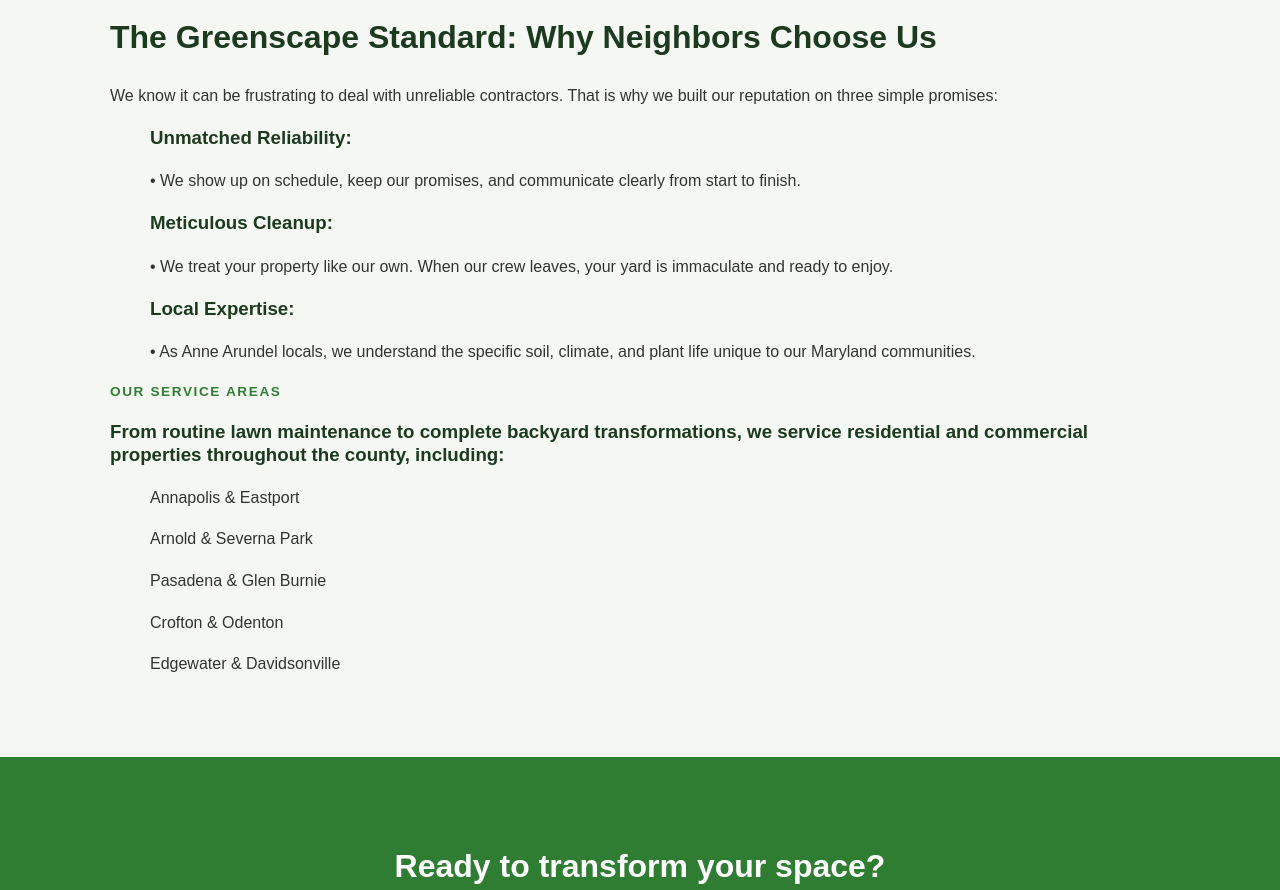
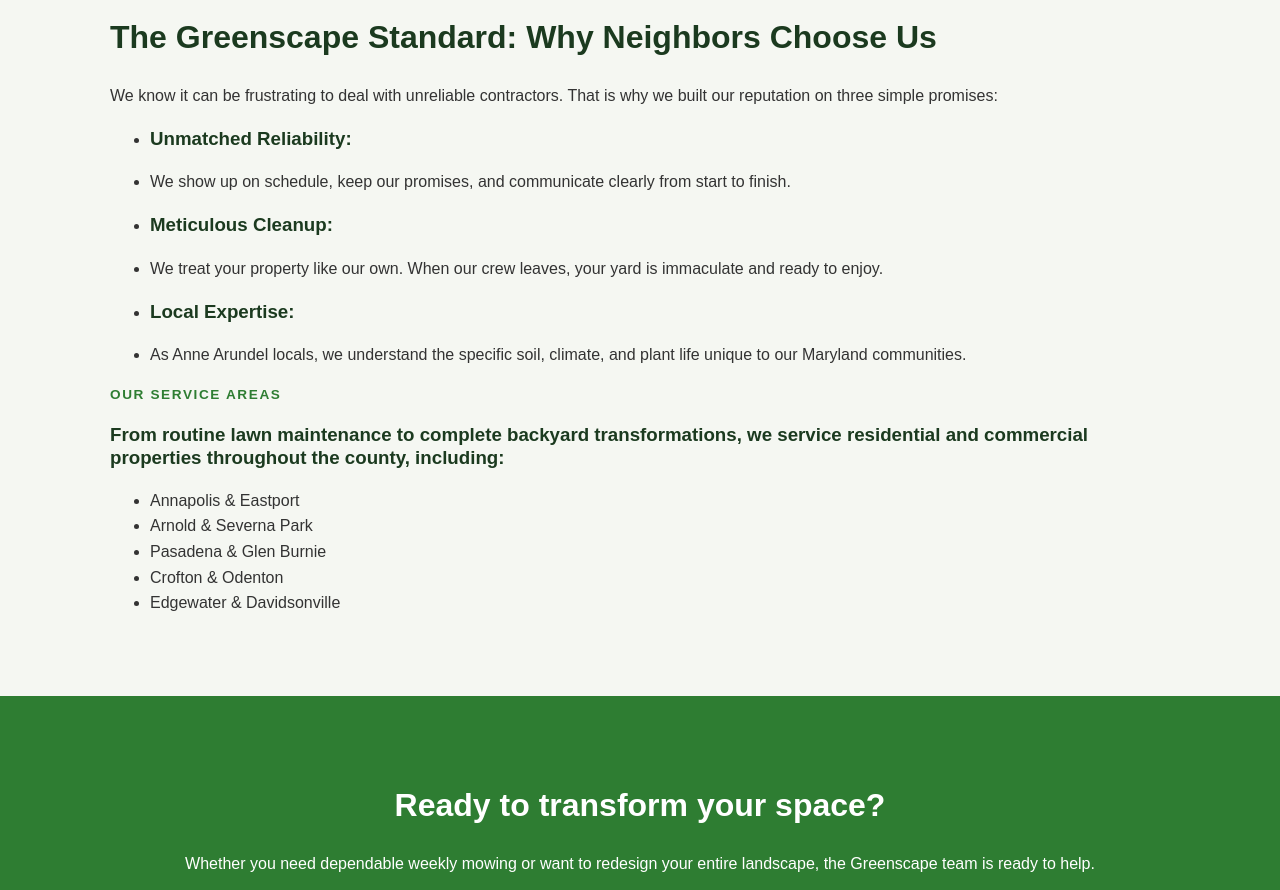
Before and after one commit to jdrohrer902-alt/Mock-up-website, a plain HTML site: page about.html in a window 1280 px wide. Shown: the part 860-1750 px from the top of the page. Drawn offline with Linux system fonts and the light colour scheme.

Commit message:
Fixed about lists

```diff
--- a/about.html
+++ b/about.html
@@ -38,23 +38,23 @@
                 <h2>The Greenscape Standard: Why Neighbors Choose Us</h2>
                 <p>We know it can be frustrating to deal with unreliable contractors. That is why we built our reputation on three simple promises:</p>
                 <ul>
-                    <h3>Unmatched Reliability: </h3>
-                    <p>&bull; We show up on schedule, keep our promises, and communicate clearly from start to finish.</p>
-                    <h3>Meticulous Cleanup: </h3>
-                    <p>&bull; We treat your property like our own. When our crew leaves, your yard is immaculate and ready to enjoy.</p>
-                    <h3>Local Expertise: </h3>
-                    <p>&bull; As Anne Arundel locals, we understand the specific soil, climate, and plant life unique to our Maryland communities.</p>
+                    <li><h3>Unmatched Reliability: </h3></li>
+                    <li><p>We show up on schedule, keep our promises, and communicate clearly from start to finish.</p></li>
+                    <li><h3>Meticulous Cleanup: </h3></li>
+                    <li><p>We treat your property like our own. When our crew leaves, your yard is immaculate and ready to enjoy.</p></li>
+                    <li><h3>Local Expertise: </h3></li>
+                    <li><p>As Anne Arundel locals, we understand the specific soil, climate, and plant life unique to our Maryland communities.</p></li>
                 </ul>
             </div>
             <div>
                 <p class="eyebrow">Our service areas</p>
                 <h3>From routine lawn maintenance to complete backyard transformations, we service residential and commercial properties throughout the county, including:</h3>
                 <ul>
-                    <p>Annapolis & Eastport</p>
-                    <p>Arnold & Severna Park</p>
-                    <p>Pasadena & Glen Burnie</p>
-                    <p>Crofton & Odenton</p>
-                    <p>Edgewater & Davidsonville</p>
+                    <li>Annapolis & Eastport</li>
+                    <li>Arnold & Severna Park</li>
+                    <li>Pasadena & Glen Burnie</li>
+                    <li>Crofton & Odenton</li>
+                    <li>Edgewater & Davidsonville</li>
                 </ul>
             </div>
         </section>
```
